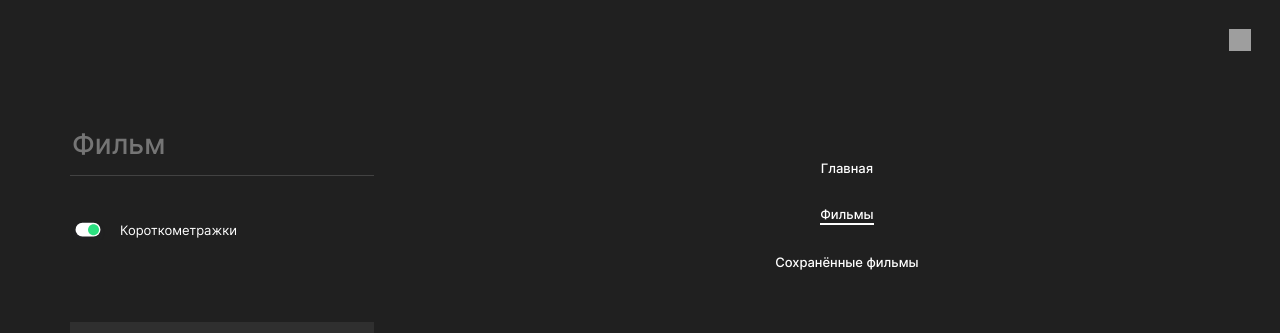
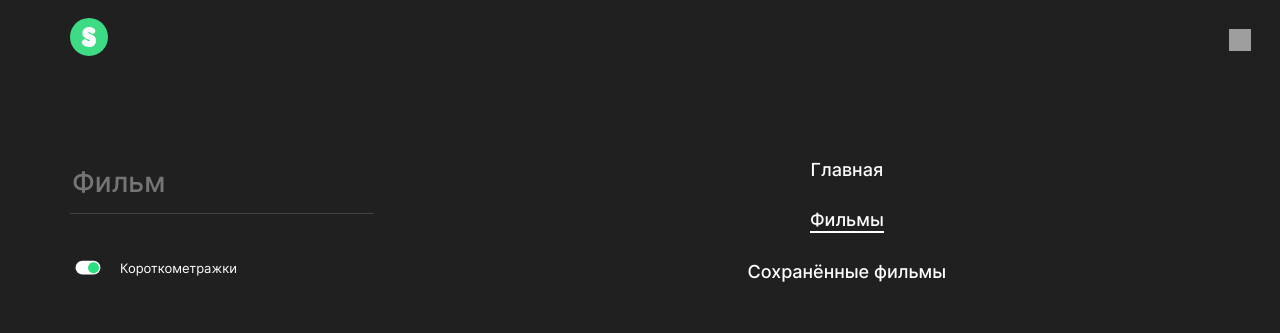
Before and after one commit to Kuban23/movies-explorer-frontend, a React (Create React App) app: page /movies in a window 1280 px wide. Shown: the top 333 px of the page. Built offline with nearby package versions, Linux system fonts and the light colour scheme; grey boxes are pictures that could not be loaded.

Commit message:
feat: Доработал sidebar

```diff
--- a/src/components/Header/Header.css
+++ b/src/components/Header/Header.css
@@ -17,9 +17,17 @@
 
 .header__logo:hover {
    opacity: 0.8;
- }
+}
 
- .header__links {
+.header__container_type_left {
+   width: 1058px;
+   display: flex;
+   align-items: center;
+   justify-content: space-between;
+}
+
+
+.header__links {
    gap: 16px;
    display: flex;
    transition: opacity 0.5s ease-in-out;
@@ -172,6 +180,13 @@
    margin-bottom: 90px;
 }
 
+
+.header__link_type_sidebar {
+   text-align: center;
+   font-size: 18px;
+   line-height: 22px
+}
+
 .header__link_type_sidebar_active {
    /* text-decoration: underline; */
    border-bottom: 2px solid #FFFFFF;
@@ -193,6 +208,10 @@
 
    .header__menu-button {
       display: block;
+   }
+
+   .header__profile-link_type_sidebar {
+      display: flex;
    }
 }
 
@@ -221,7 +240,7 @@
       width: 100%;
    }
 
-   .header__link-sidebar-container-item:first-child  {
+   .header__link-sidebar-container-item:first-child {
       margin-top: 144px;
       gap: 24px;
    }
--- a/src/components/Header/Header.js
+++ b/src/components/Header/Header.js
@@ -8,19 +8,23 @@ function Header() {
    return (
       <header className="header">
 
-         {/* <Link className="header__logo" alt="Логотип проекта" to="/"/>
+         <Link className="header__logo" to="/" />
+
+         {/* <div className="header__container_type_left">
 
          <nav className="header__links">
          <Link className="header__link-films" to="/movies">Фильмы</Link>
          <Link className="header__link-films" to="/saved-movies">Сохранённые фильмы</Link>
          </nav>
         <>
-
          <Link className="header__profile-link" to="/profile">
          <img className='header__profile-link-icon'src={icon} alt='Иконка профиля'/>
          </Link>
          <button className="header__menu-button" type="button"></button>
-         </> */}
+         </>
+
+         </div>    */}
+
 
          {/* <nav className="header__link-container">
             <Link className="header__link-auth header__link-auth_type_up" to="/signup">Регистрация</Link>
@@ -29,23 +33,24 @@ function Header() {
 
          <nav className="header__link-sidebar header__link-sidebar_active">
             <button className="header__link-sidebar-close-btn" type="button"></button>
+
             <ul className="header__link-sidebar-container">
 
                <li className="header__link-sidebar-container-item">
                   <Link className="header__link-films header__link_type_sidebar" to="/">Главная</Link>
-            <Link className="header__link-films header__link_type_sidebar header__link_type_sidebar_active" to="/movies">Фильмы</Link>
-            <Link className="header__link-films header__link_type_sidebar">Сохранённые фильмы</Link>
+                  <NavLink className="header__link-films header__link_type_sidebar" activeClassName="header__link_type_sidebar_active" to="/movies">Фильмы</NavLink>
+                  <NavLink className="header__link-films header__link_type_sidebar" activeClassName="header__link_type_sidebar_active" to="/saved-movies">Сохранённые фильмы</NavLink>
                </li>
 
                <li className="header__link-sidebar-container-item">
                   <Link className="header__profile-link header__profile-link_type_sidebar" to="/profile">
                      <img className="header__profile-link-icon header__profile-link-icon_type_sidebar" src={icon} alt="Иконка профиля" />
-              {/* <p className="header__profile-link-title">Аккаунт</p> */}
                   </Link>
                </li>
+
             </ul>
+         </nav>
 
-        </nav>
       </header>
    );
 }
```
Lines whose indentation alone changed are shown as unchanged.
